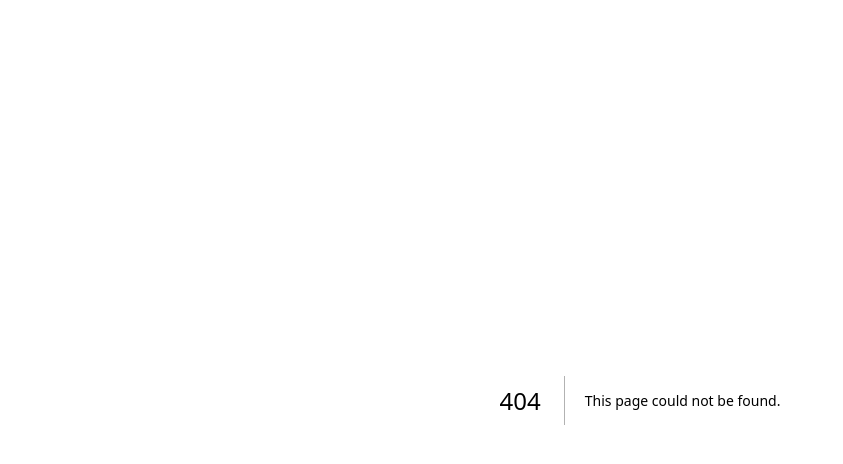
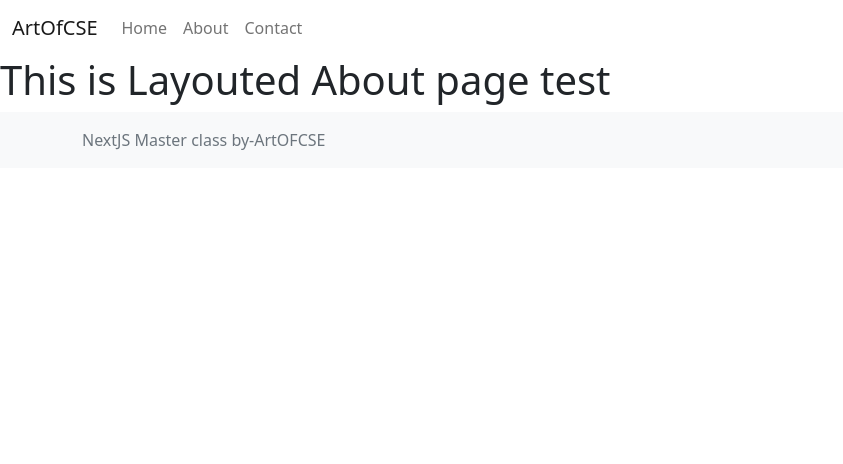
Before and after one commit to rajibcsit/Next-JS-Crash-Course, a Next.js app: page /about in a window 1280 px wide. Before the commit this address had no page. Shown: the top 464 px of the page, without its empty margins (0-843 px from the left). Built offline with nearby package versions, Linux system fonts and the light colour scheme.

Commit message:
create Layout

```diff
--- /dev/null
+++ b/component/Layout.js
@@ -0,0 +1,16 @@
+import Footer from "./footer";
+import Header from "./header";
+
+function Layout({ children }) {
+  return (
+    <div>
+      <>
+        <Header />
+        {children}
+        <Footer />
+      </>
+    </div>
+  );
+}
+
+export default Layout;
--- a/pages/_app.js
+++ b/pages/_app.js
@@ -1,10 +1,13 @@
 import "bootstrap/dist/css/bootstrap.css";
+import Layout from "../component/layout";
 import "../styles/globals.css";
 
 export default function App({ Component, pageProps }) {
   return (
     <>
-      <Component {...pageProps} />
+      <Layout>
+        <Component {...pageProps} />
+      </Layout>
     </>
   );
 }
--- /dev/null
+++ b/pages/about.js
@@ -0,0 +1,14 @@
+import Footer from "../component/footer";
+import Header from "../component/header";
+
+function About() {
+  return (
+    <div>
+      <>
+        <h1> This is Layouted About page test</h1>
+      </>
+    </div>
+  );
+}
+
+export default About;
```
Also changed, not shown: pages/index.js (+1 -6 lines).
